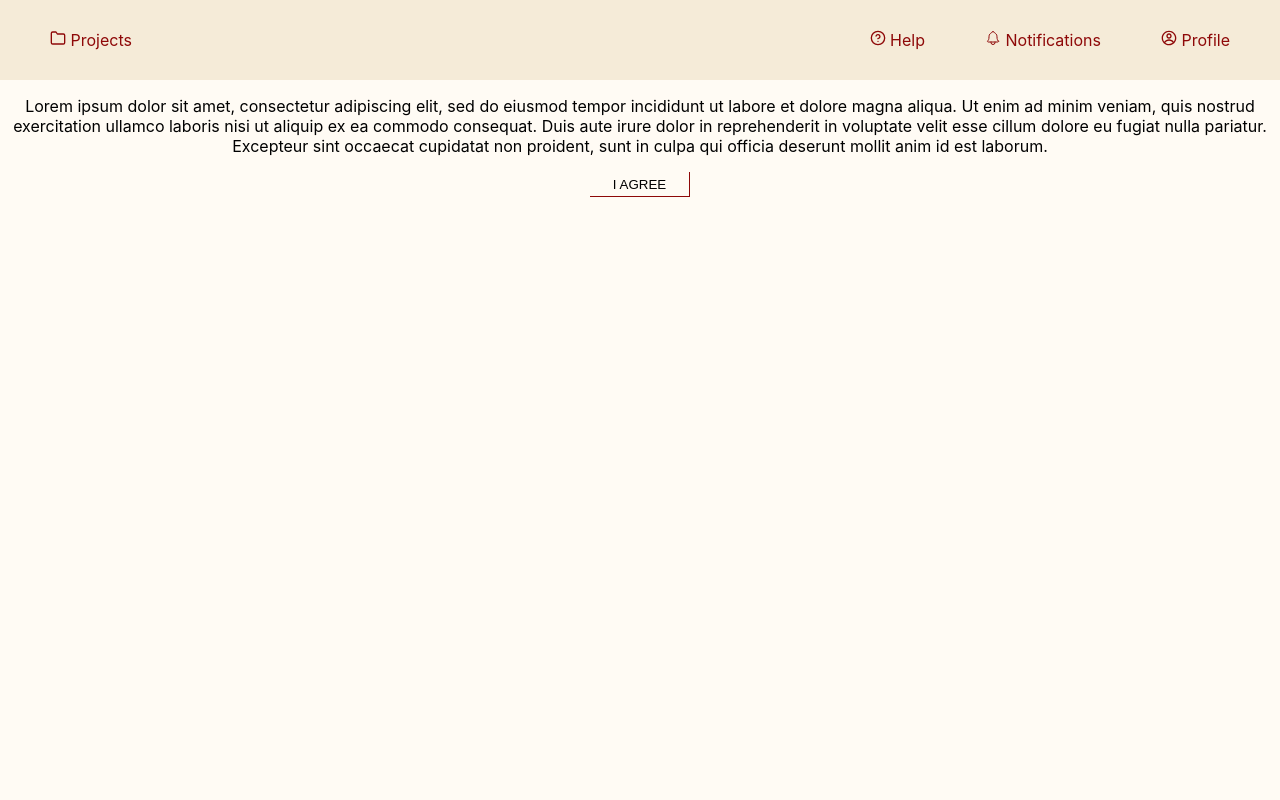
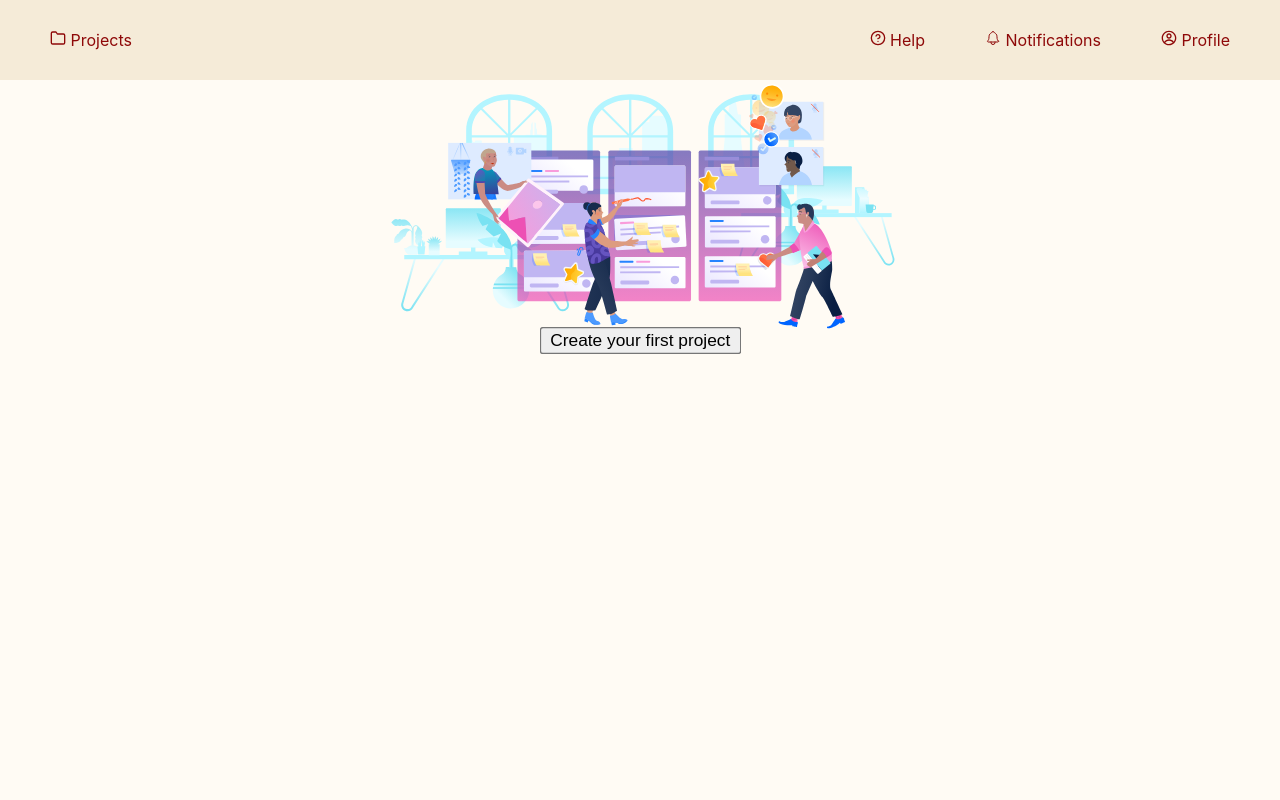
Before and after one commit to prime734/Software-Organiser, a React (Create React App) app in the folder soft/: page / in a window 1280 px wide. Shown: the top 800 px of the page. Built offline with nearby package versions, Linux system fonts and the light colour scheme.

Commit message:
New image in Landing

```diff
--- a/soft/src/App.js
+++ b/soft/src/App.js
@@ -1,21 +1,17 @@
-import {
-  BrowserRouter,
-  Routes,
-  Route,
-} from "react-router-dom";
+import { BrowserRouter, Routes, Route } from "react-router-dom";
 
-import SplashScreen from './Screens/SplashScreen/SplashScreen';
+import SplashScreen from "./Screens/SplashScreen/SplashScreen";
+import Landing from "./Screens/Landing/Landing";
 import Page2 from "./Screens/Page2/Page2";
 
 function App() {
   return (
     <BrowserRouter>
       <Routes>
-        <Route path="/" element={<SplashScreen />} />
+        <Route path="/" element={<Landing />} />
         <Route path="page2" element={<Page2 />} />
       </Routes>
     </BrowserRouter>
-
   );
 }
 
--- a/soft/src/Screens/Landing/Landing.js
+++ b/soft/src/Screens/Landing/Landing.js
@@ -3,8 +3,9 @@ import { useNavigate } from "react-router-dom";
 import "./Landing.css";
 import Header from "../../Components/Header/Header";
 import Footer from "../../Components/Footer/Footer";
+import NewProject from "../../images/new_project.svg";
 
-function SplashScreen() {
+function Landing() {
   let navigate = useNavigate();
 
   const routeChange = () => {
@@ -18,17 +19,9 @@ function SplashScreen() {
         <Header />
       </div>
       <div class="body">
-        <p>
-          Lorem ipsum dolor sit amet, consectetur adipiscing elit, sed do
-          eiusmod tempor incididunt ut labore et dolore magna aliqua. Ut enim ad
-          minim veniam, quis nostrud exercitation ullamco laboris nisi ut
-          aliquip ex ea commodo consequat. Duis aute irure dolor in
-          reprehenderit in voluptate velit esse cillum dolore eu fugiat nulla
-          pariatur. Excepteur sint occaecat cupidatat non proident, sunt in
-          culpa qui officia deserunt mollit anim id est laborum.
-        </p>
-        <button class="okbutton" onClick={routeChange}>
-          I AGREE
+        <img height={250} src={NewProject} alt="NewProject" />
+        <button class="new_project" onClick={routeChange}>
+          Create your first project
         </button>
       </div>
       <div class="footer">
@@ -38,4 +31,4 @@ function SplashScreen() {
   );
 }
 
-export default SplashScreen;
+export default Landing;
--- a/soft/src/Screens/SplashScreen/SplashScreen.css
+++ b/soft/src/Screens/SplashScreen/SplashScreen.css
@@ -1,3 +1,7 @@
 .body {
     text-align: center;
 }
+
+.new_project {
+    transform:  scale(1.3);
+}
```
Also changed, not shown: soft/src/Screens/SplashScreen/SplashScreen.js (+18 -25 lines), soft/src/images/new_project.svg (added).
